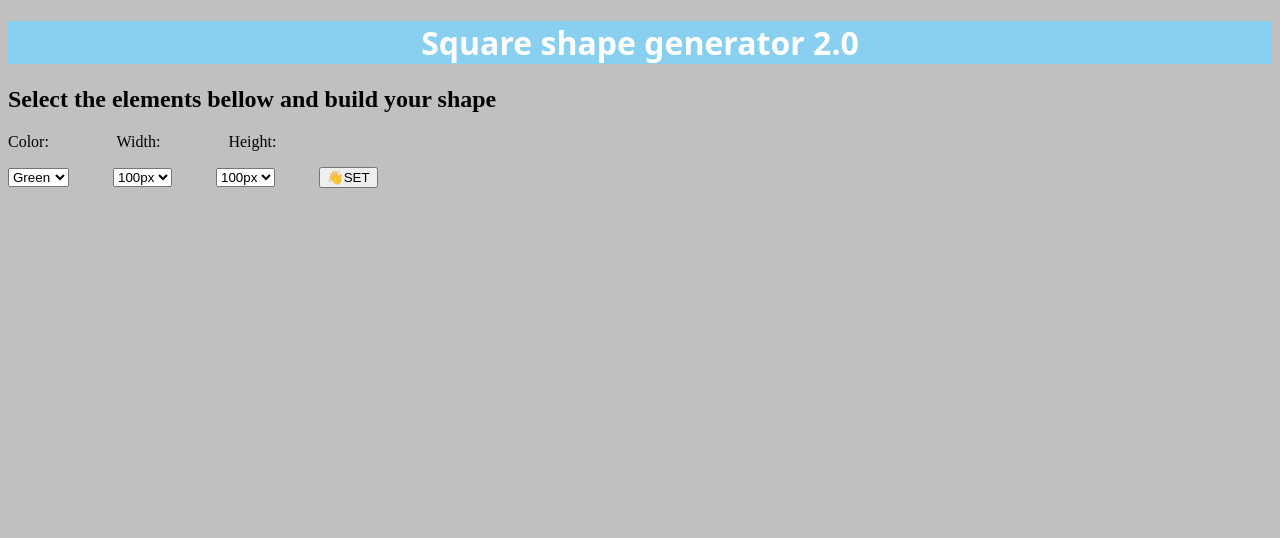
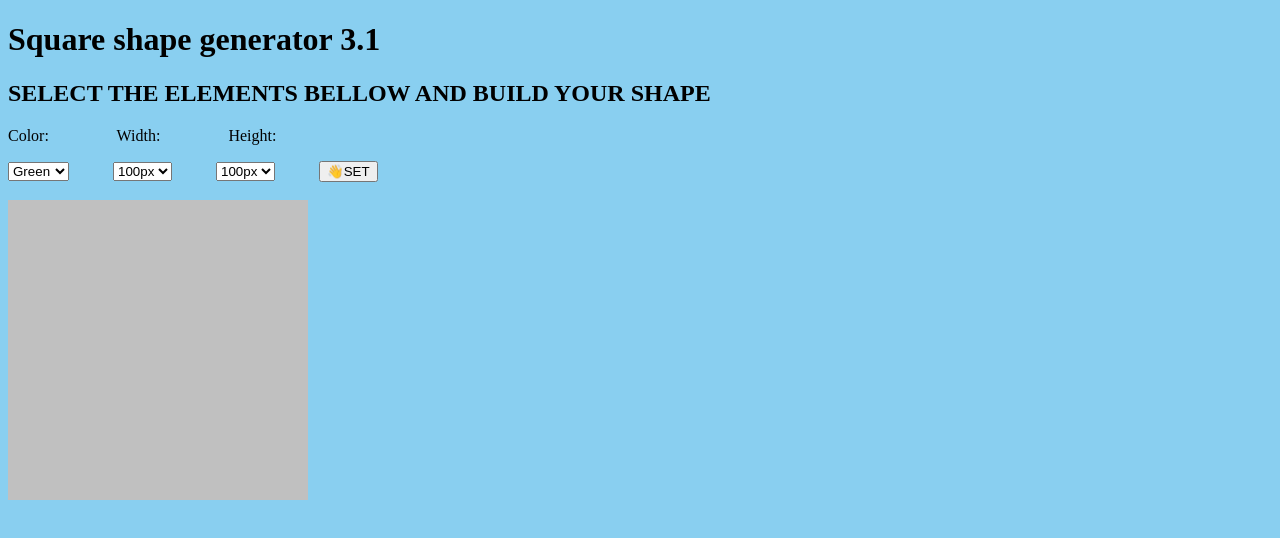
Before and after one commit to atacaciu/atacaciu.github.io, a plain HTML site: page index.html in a window 1280 px wide. Drawn offline with Linux system fonts and the light colour scheme.

Commit message:
3rd round of changes

```diff
--- a/index.html
+++ b/index.html
@@ -6,18 +6,17 @@
 
     </head>
     <style>
-    #h1
     {
         font-family: system-ui;
-        background: #89CFF0;
+        background: #f4c2c2;
         color: white;
         text-align: center;
       }
     </style>
-    <h1 id="h1">Square shape generator 2.0</h1>
-    <h2>Select the elements bellow and build your shape</h2>
+    <h1 id="h1">Square shape generator 3.1</h1>
+    <h2>SELECT THE ELEMENTS BELLOW AND BUILD YOUR SHAPE</h2>
 
-    <body style="background: rgb(192, 192, 192);">
+    <body style="background: rgb(137, 207, 240);">
         <p style="word-spacing: 4em;"> Color:  Width:  Height:</p>
         <select name="cssProperty" id="background">
             <option value="green">Green</option>
```
